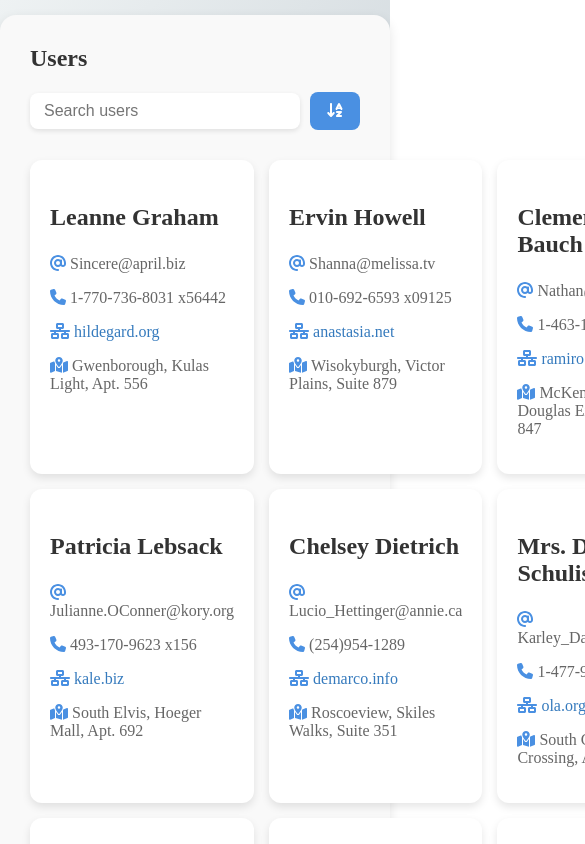
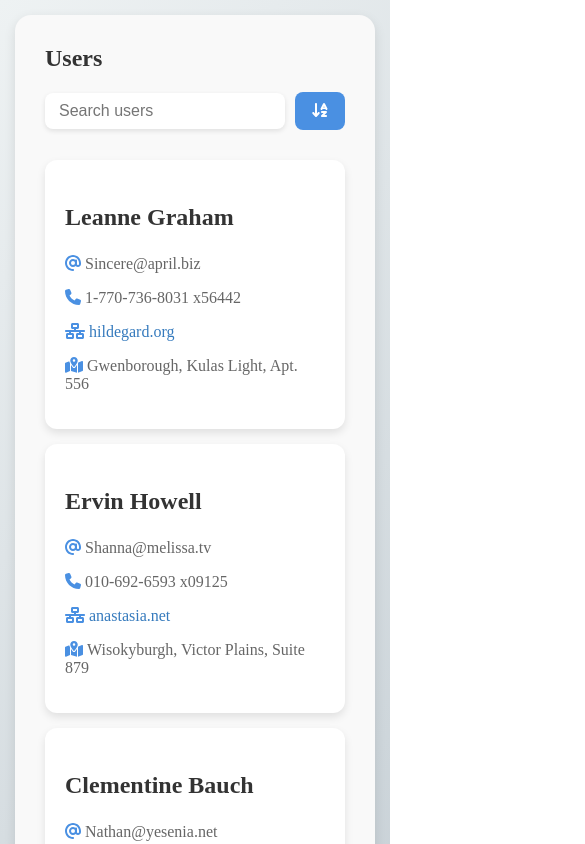
Before and after one commit to aermk/userlist_task, a React (Vite) app: page / in a window 390 px wide. Shown: the top 844 px of the page, 585 px wide, since content can reach past the window. Built offline with nearby package versions, Linux system fonts and the light colour scheme.

Commit message:
feat: add mobile view

```diff
--- a/src/styles.module.scss
+++ b/src/styles.module.scss
@@ -121,3 +121,28 @@ $padding: 20px;
     }
   }
 }
+
+@media (max-width: 1024px) {
+  .container {
+    .userListContainer {
+      grid-template-columns: repeat(2, 1fr);
+    }
+  }
+}
+
+@media (max-width: 768px) {
+  .container {
+    // padding: 15px;
+
+    .bar {
+      // flex-direction: column;
+      flex-direction: row;
+      flex-wrap: nowrap;
+      margin-bottom: 10px;
+    }
+
+    .userListContainer {
+      grid-template-columns: 1fr;
+    }
+  }
+}
```
